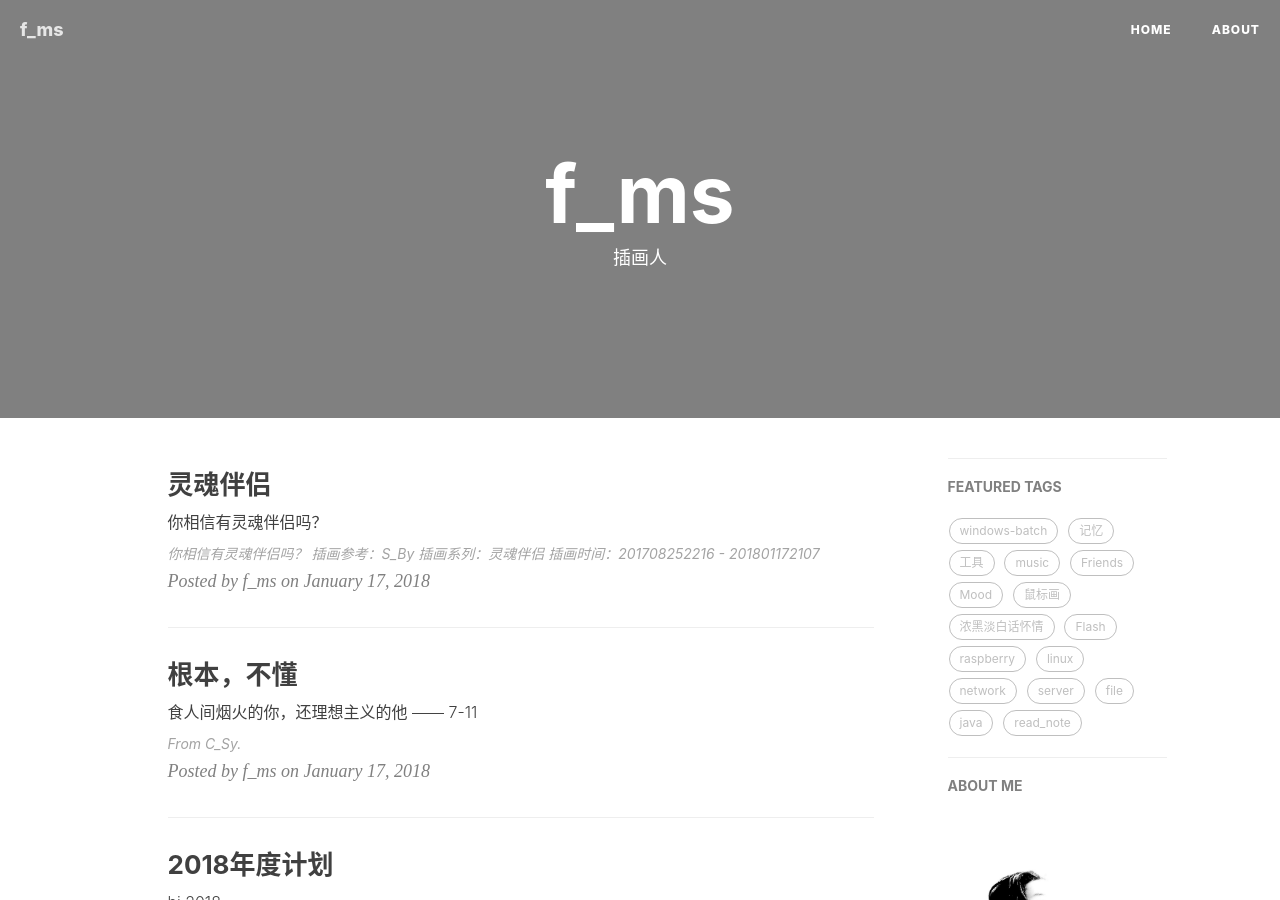
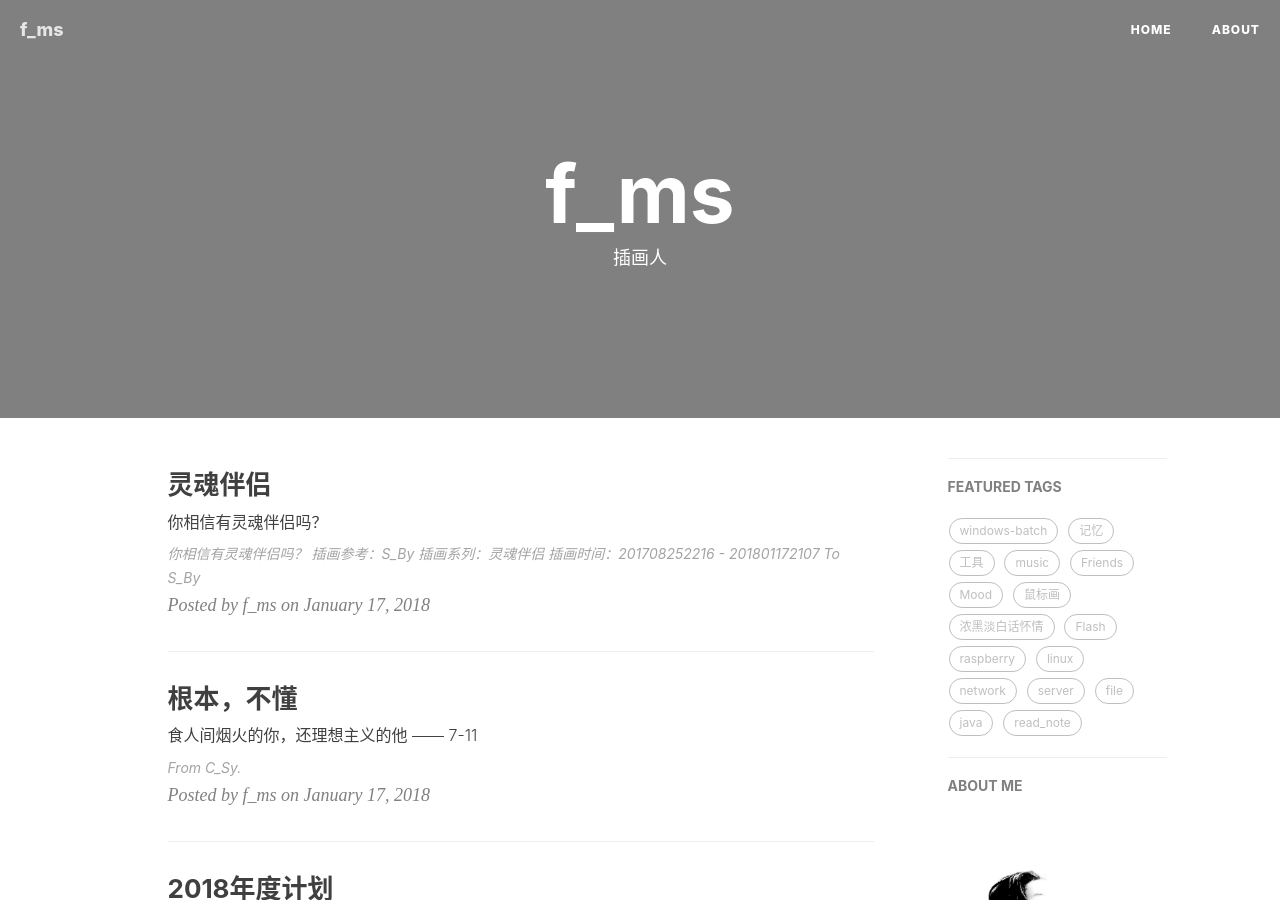
Before and after one commit to imfms/imfms.github.io, a Jekyll site: the page built from index.html, in a window 1280 px wide and 900 px high. Built offline with Jekyll 4.4.1, drawn with Linux system fonts in a browser that asks for light colours; nearby versions of some CDN libraries; the list of posts is cut into pages by our own code; comment, search, counter and statistics services are not loaded.

```diff
--- a/_posts/2018-01-17-soul-mate.markdown
+++ b/_posts/2018-01-17-soul-mate.markdown
@@ -7,6 +7,7 @@ categories: picture-mouse
 tags:
 - 鼠标画
 ---
+
 
 ~~~
 你相信有灵魂伴侣吗？
@@ -23,3 +24,5 @@ tags:
 ![](/img/post/灵魂伴侣_2_20180117.png)
 
 ![](/img/post/灵魂伴侣_3_20180117.png)
+
+- To S_By
```
